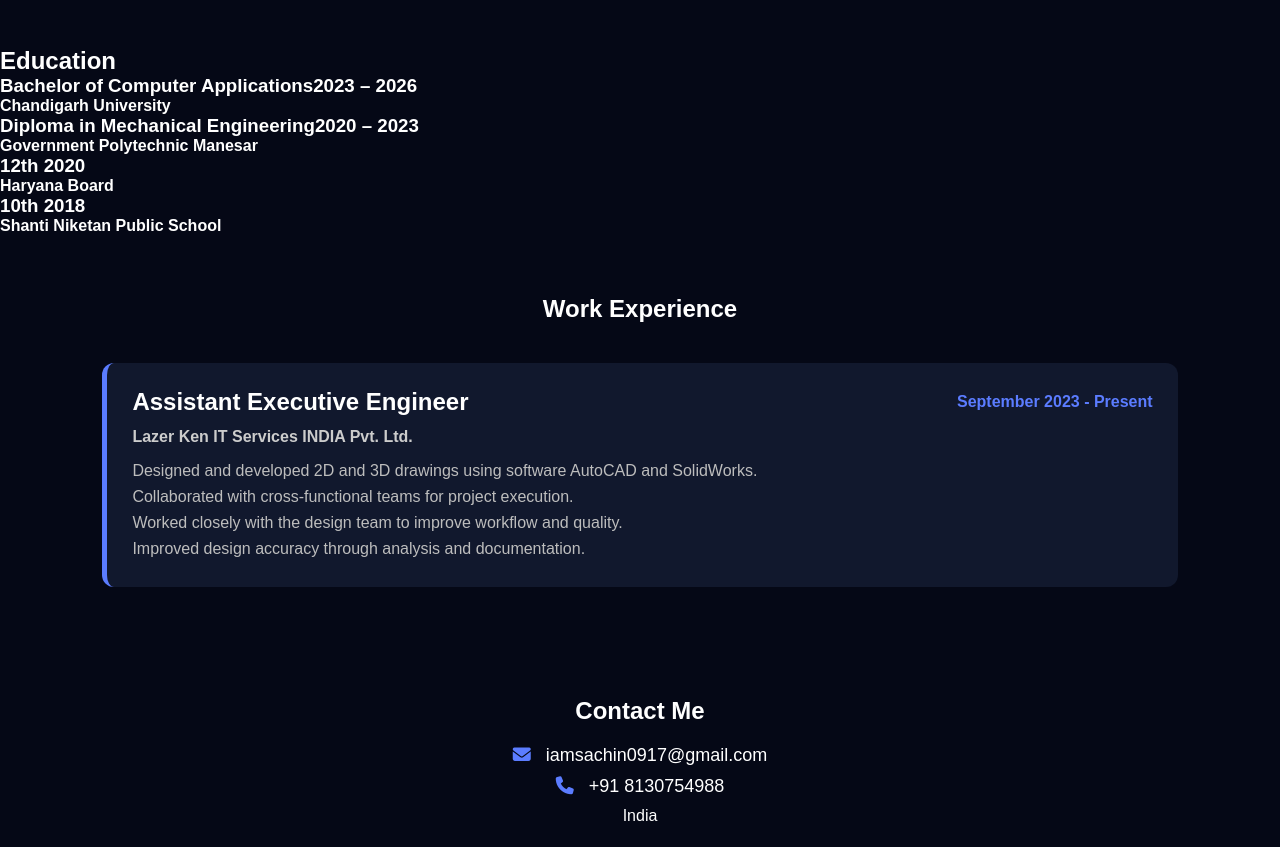
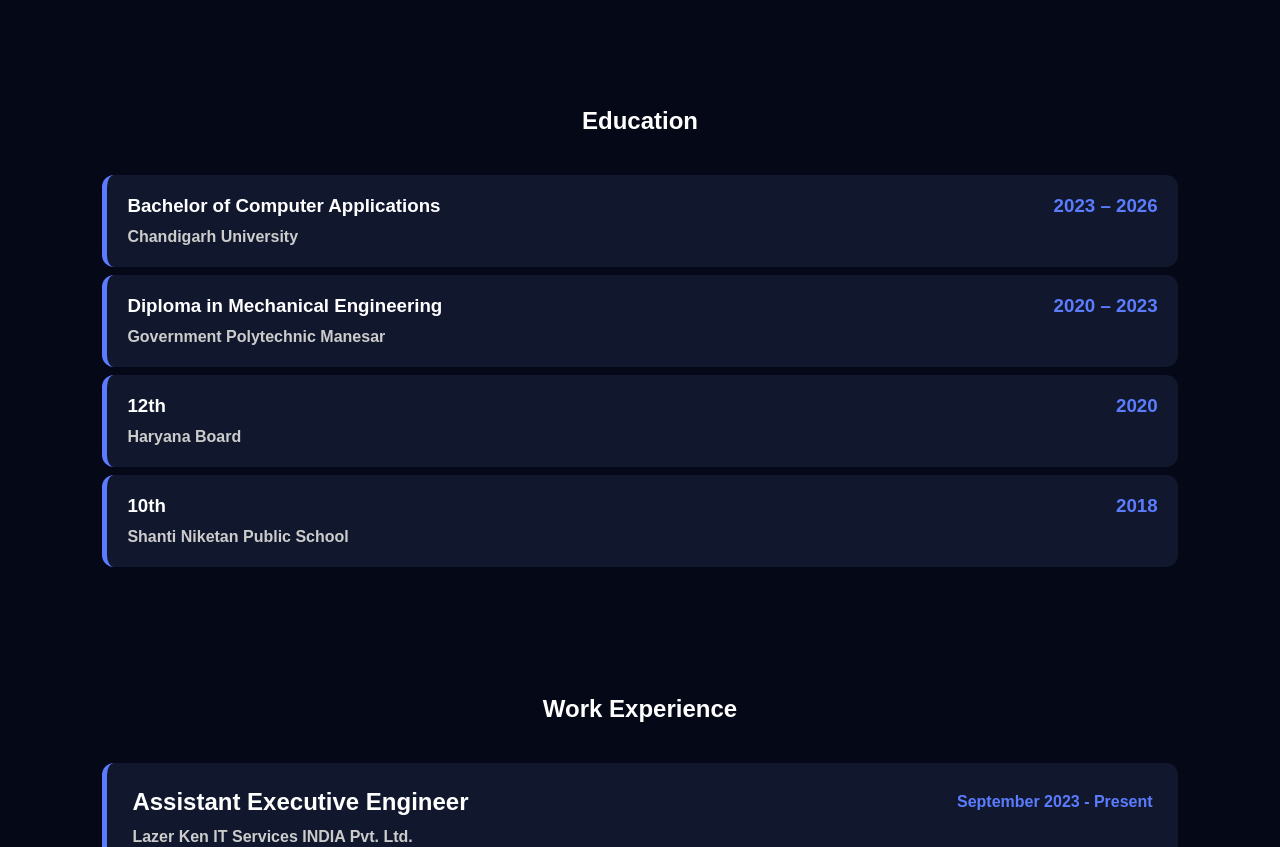
Before and after one commit to CodesBySachin/portfolio, a plain HTML site: page index.html in a window 1280 px wide. Shown: the part 1513-2360 px from the top of the page. Drawn offline with Linux system fonts and the light colour scheme.

Commit message:
Update style.css

```diff
--- a/assets/style.css
+++ b/assets/style.css
@@ -247,6 +247,44 @@ nav ul li a{
   cursor:pointer;
 }
 
+/* Education Section */
+.Education{
+  padding: 60px 8%;
+}
+
+.Education h2{
+  text-align: center;
+  margin-bottom: 40px;
+}
+.Education-item h3{
+  display: flex;
+  justify-content: space-between;
+  align-items: center;
+}
+
+.Education-container h4{
+  margin:1px 0;
+  color:#ccc;
+}
+
+.Education-item span{
+  color:#5b7cff;
+
+}
+
+.Education-item{
+  display: flex;
+  flex-direction: column;
+  gap: 10px;
+  background:#11182d;
+  padding:20px;
+  border-radius:12px;
+  border-left:5px solid #5b7cff;
+  transition:.3s;
+  margin-bottom: 8px;
+}
+
+
 /* Experience Section */
 
 .experience{
```
